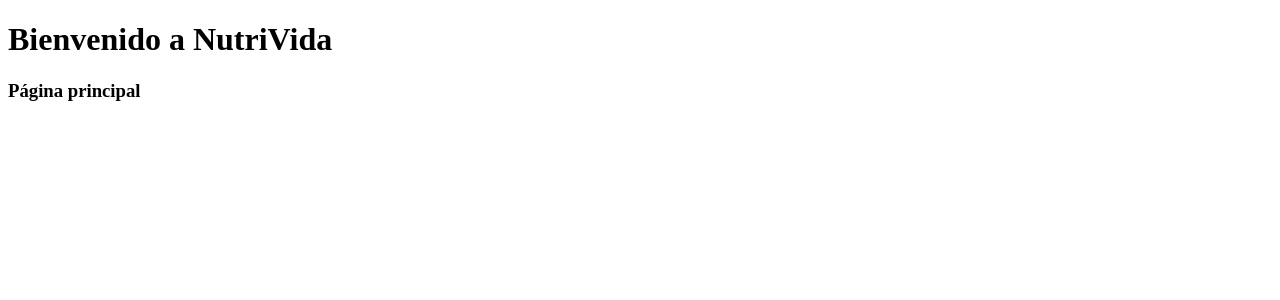
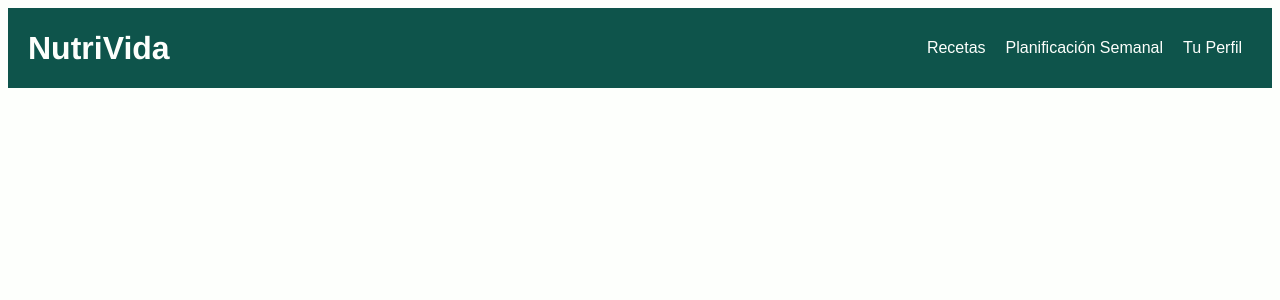
Before and after one commit to CopyGame0/Proyecto_Inicial_USM, a Django app: page / in a window 1280 px wide. Shown: the top 300 px of the page. Run offline with Django 5.2, Linux system fonts and the light colour scheme.

Commit message:
Html y Css activos y funcionando, la pagina principal funcionando como demo

```diff
--- /dev/null
+++ b/NutriVida/inicio/static/inicio/style.css
@@ -0,0 +1,37 @@
+h1{
+    display: flex;
+    justify-content:center;
+    color: #fdfffc;
+    font-family:  Helvetica;
+    padding: 0 20px;
+}
+body{
+    background-color: #FDFFFC !important;
+}
+header{
+    display: flex ;
+    justify-content: space-between;
+    height: 80px;
+    background-color: #0E544B;
+    color: #fdfffc;
+}
+/* Pone las opciones del menú en horizontal y quita los puntos negros */
+header ul {
+    display: flex;
+    font-family: sans-serif;
+    list-style: none; /* Quita las viñetas/puntos */
+    gap: 20px;        /* Espacio entre Recetas, Planificación y Perfil */
+    margin-right: 30px;
+    padding: 0;
+}
+
+/* Centra el logo y el menú verticalmente */
+header {
+    align-items: center;
+}
+
+/* Estilo para que los enlaces no tengan subrayado */
+header a {
+    text-decoration: none;
+    color: #fdfffc;
+}
--- a/NutriVida/inicio/templates/inicio/index.html
+++ b/NutriVida/inicio/templates/inicio/index.html
@@ -1,12 +1,25 @@
+{% load static %}
 <!DOCTYPE html>
 <html lang="en">
 <head>
     <meta charset="UTF-8">
     <meta name="viewport" content="width=device-width, initial-scale=1.0">
+
+    <link rel="stylesheet" href="{% static 'inicio/style.css' %}">
     <title>NutriVida</title>
 </head>
 <body>
-    <h1>Bienvenido a NutriVida</h1>
-    <h3>Página principal</h3>
+    <header>
+        <div class="logo">
+            <h1 class="nombre-empresa">   NutriVida</h1>
+        </div>
+        <div class="menu">
+            <nav>
+                <ul>
+                    <li><a href="#">Recetas</a></li>
+                    <li><a href="#">Planificación Semanal</a></li>
+                    <li><a href="#">Tu Perfil</a></li>
+                </ul>
+            </nav>
+    </header>
 </body>
-</html>
--- a/NutriVida/inicio/views.py
+++ b/NutriVida/inicio/views.py
@@ -1,4 +1,4 @@
 from django.shortcuts import render
 
 def pagina_principal(request):
-    return render(request, "inicio/index.html")
+    return render(request, 'inicio/index.html')
```
Also changed, not shown: 1 other file.
